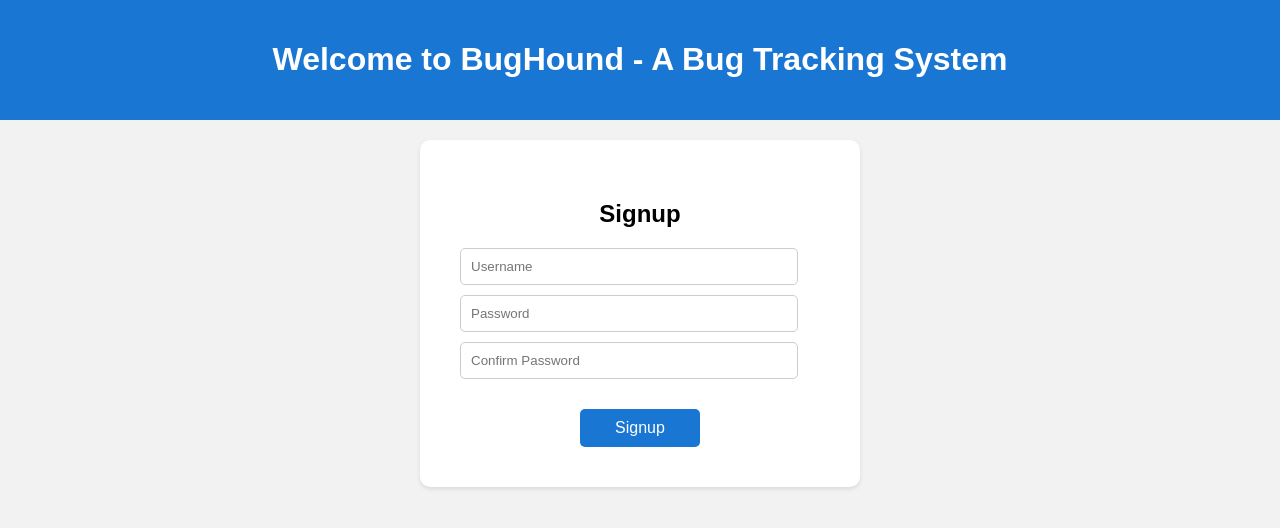
After one commit to hetvi-11/bughound, a Flask app: page /signup in a window 1280 px wide. The commit adds this page. Shown: the top 528 px of the page. Run offline with Flask 3, Linux system fonts and the light colour scheme.

Commit message:
signup done

```diff
--- a/app.py
+++ b/app.py
@@ -50,6 +50,36 @@ def login():
 def logout():
     session.clear()  # Clear the entire session
     return redirect(url_for('index'))
+
+
+@app.route('/signup', methods=['GET', 'POST'])
+def signup():
+    if request.method == 'POST':
+        username = request.form['username']
+        password = request.form['password']
+        confirm_password = request.form['confirm_password']
+        conn = mysql.connector.connect(**db_config)
+        cursor = conn.cursor()
+
+        squery = "SELECT username FROM users "
+        cursor.execute(squery)
+        results = cursor.fetchall()
+        print(results)
+
+        existing_user = [row[0] for row in results]
+        if username in existing_user:
+            flash('Username already exists. Please choose a different Name.', 'username_error')
+        elif password != confirm_password:
+            flash('Passwords do not match. Please try again.', 'password_error')
+        else:
+            insert_query = "INSERT INTO users (username, password, level) VALUES (%s, %s, %s)"
+            cursor.execute(insert_query, (username, password, 1))  # Set level to 1 by default
+            conn.commit()  # Commit the transaction
+
+            flash('Signup successful! You can now login.', 'success')
+            return redirect(url_for('login'))
+
+    return render_template('signup.html')
 
 @app.route('/home')
 def home():
--- a/templates/add_functionalarea.html
+++ b/templates/add_functionalarea.html
@@ -104,6 +104,7 @@
         cursor: pointer;
         transition: background-color 0.3s ease;
         font-size: 16px;
+          border-radius: 5px;
       }
       .username:hover,
       .logout-btn:hover,
--- /dev/null
+++ b/templates/signup.html
@@ -0,0 +1,115 @@
+<!DOCTYPE html>
+<html lang="en">
+<head>
+  <meta charset="UTF-8">
+  <meta name="viewport" content="width=device-width, initial-scale=1.0">
+  <title>Signup</title>
+  <style>
+    body {
+      font-family: Arial, sans-serif;
+      margin: 0;
+      padding: 0;
+      background-color: #f2f2f2;
+    }
+    header {
+      background-color: #1976d2;
+      color: white;
+      padding: 20px;
+      text-align: center;
+      overflow: hidden; /* Added */
+    }
+    .signup-container {
+      max-width: 400px;
+      margin: 20px auto;
+      padding: 20px;
+      background-color: #fff;
+      border-radius: 10px;
+      box-shadow: 0 2px 4px rgba(0, 0, 0, 0.1);
+    }
+    form {
+      padding: 20px;
+      border-radius: 5px;
+      box-sizing: border-box;
+    }
+    label {
+      display: block;
+      margin-bottom: 5px;
+      font-weight: bold;
+    }
+    input[type="text"],
+    input[type="password"] {
+      width: calc(100% - 22px);
+      padding: 10px;
+      margin-bottom: 10px;
+      border: 1px solid #ccc;
+      border-radius: 5px;
+      box-sizing: border-box;
+      outline: none;
+    }
+
+    .flash-error {
+        color: red;
+    }
+
+    .flash-success {
+        color: green;
+    }
+
+     .below-btn {
+        background-color: #1976d2;
+        color: white;
+        width: 120px;
+        border: none;
+        padding: 10px ;
+        cursor: pointer;
+        transition: background-color 0.3s ease;
+        font-size: 16px;
+          border-radius: 5px;
+      }
+     button:hover {
+        background-color: #1565c0;
+      }
+
+      .button-group {
+        text-align: center;
+        margin-top: 20px;
+        align-items: center;
+
+      }
+    .welcome-heading {
+      margin-bottom: 20px;
+      font-size: 24px;
+    }
+    h2 {
+      text-align: center; /* Center align the signup heading */
+      margin-bottom: 20px;
+    }
+  </style>
+</head>
+<body>
+  <header>
+    <h1>Welcome to BugHound - A Bug Tracking System</h1>
+  </header>
+
+  <div class="signup-container">
+    {% for category, message in get_flashed_messages(with_categories=true) %}
+    {% if category == 'username_error' or category == 'password_error' %}
+        <div class="flash-error">{{ message }}</div>
+    {% elif category == 'success' %}
+        <div class="flash-success">{{ message }}</div>
+    {% endif %}
+    {% endfor %}
+
+    <form action="/signup" method="post">
+      <h2>Signup</h2>
+      <input type="text" name="username" placeholder="Username" required />
+      <input type="password" name="password" placeholder="Password" required />
+      <input type="password" name="confirm_password" placeholder="Confirm Password" required />
+
+    <div class = "button-group">
+      <button type="submit" class="below-btn">Signup</button>
+      </div>
+    </form>
+  </div>
+</body>
+</html>
```
Also changed, not shown: templates/index.html (+39 -35 lines).
